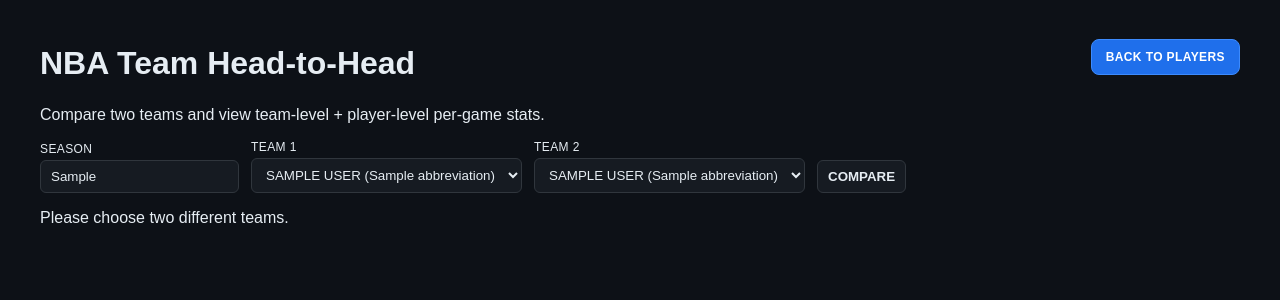
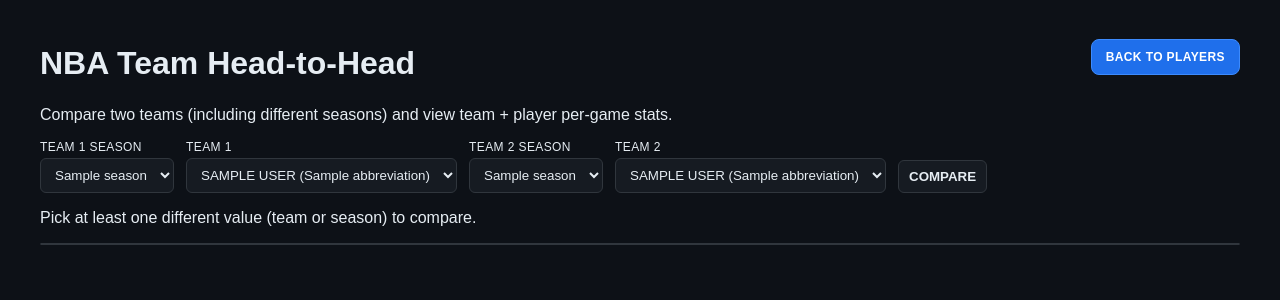
Before and after one commit to rishi-Git1/nbaTest, a FastAPI app: template app/templates/head_to_head.html in a window 1280 px wide. Shown: the top 300 px of the page. Run offline with FastAPI, Linux system fonts and the light colour scheme; the template is opened without the code that fills it: most values are stand-ins (such as "Sample title", 1, 10 or a date in 2020).

Commit message:
add better head to head and new stats

```diff
--- a/app/main.py
+++ b/app/main.py
@@ -8,6 +8,7 @@ from app.services import (
     ALLOWED_SORT_KEYS,
     get_active_player_stats,
     get_current_season,
+    get_recent_seasons,
     get_team_vs_team,
     get_teams_directory,
     sort_rows,
@@ -48,11 +49,14 @@ def index(request: Request):
 
 @app.get("/head-to-head", response_class=HTMLResponse)
 def head_to_head_page(request: Request):
+    default_season = get_current_season()
+    seasons = get_recent_seasons()
     return templates.TemplateResponse(
         "head_to_head.html",
         {
             "request": request,
-            "default_season": get_current_season(),
+            "default_season": default_season,
+            "seasons": seasons,
             "teams": get_teams_directory(),
         },
     )
@@ -91,12 +95,13 @@ def list_players(
 
 @app.get("/api/head-to-head")
 def head_to_head(
-    season: str = Query(default_factory=get_current_season),
+    season_1: str = Query(default_factory=get_current_season),
     team1_id: int = Query(..., ge=1),
+    season_2: str = Query(default_factory=get_current_season),
     team2_id: int = Query(..., ge=1),
 ):
     try:
-        return get_team_vs_team(season=season, team1_id=team1_id, team2_id=team2_id)
+        return get_team_vs_team(season1=season_1, team1_id=team1_id, season2=season_2, team2_id=team2_id)
     except ValueError as exc:
         raise HTTPException(status_code=400, detail=str(exc)) from exc
     except Exception as exc:  # noqa: BLE001
--- a/app/static/head_to_head.js
+++ b/app/static/head_to_head.js
@@ -1,6 +1,23 @@
 const form = document.getElementById("h2h-controls");
 const statusEl = document.getElementById("h2h-status");
+const summaryEl = document.getElementById("team-summary");
 const grid = document.getElementById("comparison-grid");
+
+const METRICS = [
+  { key: "ppg", label: "PPG", lowerIsBetter: false },
+  { key: "rpg", label: "RPG", lowerIsBetter: false },
+  { key: "apg", label: "APG", lowerIsBetter: false },
+  { key: "spg", label: "SPG", lowerIsBetter: false },
+  { key: "bpg", label: "BPG", lowerIsBetter: false },
+  { key: "plus_minus", label: "+/-", lowerIsBetter: false },
+  { key: "fg_pct", label: "FG%", lowerIsBetter: false },
+  { key: "ts_pct", label: "TS%", lowerIsBetter: false },
+  { key: "ft_pct", label: "FT%", lowerIsBetter: false },
+  { key: "pf_pg", label: "FOULS/G", lowerIsBetter: true },
+  { key: "tov_pg", label: "TOV/G", lowerIsBetter: true },
+  { key: "off_rating", label: "OFF RATING", lowerIsBetter: false },
+  { key: "def_rating", label: "DEF RATING", lowerIsBetter: true },
+];
 
 function fmt(value) {
   if (value === null || value === undefined) return "-";
@@ -8,31 +25,64 @@ function fmt(value) {
   return `${value}`;
 }
 
-function teamCard(teamData) {
+function winnerForMetric(team1Value, team2Value, lowerIsBetter) {
+  if (team1Value === null || team1Value === undefined || team2Value === null || team2Value === undefined) {
+    return "none";
+  }
+  if (team1Value === team2Value) return "tie";
+
+  if (lowerIsBetter) {
+    return team1Value < team2Value ? "team1" : "team2";
+  }
+  return team1Value > team2Value ? "team1" : "team2";
+}
+
+function indicator(winner, side) {
+  if (winner === "tie" || winner === "none") return "•";
+  if (winner === side) return "↑";
+  return "↓";
+}
+
+function renderTeamSummary(team1, team2) {
+  const rows = METRICS.map((metric) => {
+    const v1 = team1[metric.key];
+    const v2 = team2[metric.key];
+    const winner = winnerForMetric(v1, v2, metric.lowerIsBetter);
+
+    return `
+      <tr>
+        <td class="metric-col">${metric.label}${metric.lowerIsBetter ? " (LOWER IS BETTER)" : ""}</td>
+        <td class="team-col ${winner === "team1" ? "winner" : ""}">
+          <span class="arrow">${indicator(winner, "team1")}</span>${fmt(v1)}
+        </td>
+        <td class="team-col ${winner === "team2" ? "winner" : ""}">
+          <span class="arrow">${indicator(winner, "team2")}</span>${fmt(v2)}
+        </td>
+      </tr>
+    `;
+  }).join("");
+
+  summaryEl.innerHTML = `
+    <table class="summary-table">
+      <thead>
+        <tr>
+          <th>TEAM METRIC</th>
+          <th>${team1.team_name.toUpperCase()} (${team1.season})</th>
+          <th>${team2.team_name.toUpperCase()} (${team2.season})</th>
+        </tr>
+      </thead>
+      <tbody>${rows}</tbody>
+    </table>
+  `;
+}
+
+function teamPlayersCard(teamData) {
   const team = teamData.summary;
-  const players = teamData.players || [];
-  const topPlayers = players.slice(0, 12);
+  const players = (teamData.players || []).slice(0, 12);
 
   return `
     <article class="card">
-      <h2>${team.team_name} (${team.abbreviation})</h2>
-
-      <table class="mini-table">
-        <tbody>
-          <tr><th>GP</th><td>${fmt(team.gp)}</td></tr>
-          <tr><th>PPG</th><td>${fmt(team.ppg)}</td></tr>
-          <tr><th>RPG</th><td>${fmt(team.rpg)}</td></tr>
-          <tr><th>APG</th><td>${fmt(team.apg)}</td></tr>
-          <tr><th>SPG</th><td>${fmt(team.spg)}</td></tr>
-          <tr><th>BPG</th><td>${fmt(team.bpg)}</td></tr>
-          <tr><th>+/-</th><td>${fmt(team.plus_minus)}</td></tr>
-          <tr><th>FG%</th><td>${fmt(team.fg_pct)}</td></tr>
-          <tr><th>TS%</th><td>${fmt(team.ts_pct)}</td></tr>
-          <tr><th>FT%</th><td>${fmt(team.ft_pct)}</td></tr>
-          <tr><th>FOULS/G</th><td>${fmt(team.pf_pg)}</td></tr>
-        </tbody>
-      </table>
-
+      <h2>${team.team_name} (${team.abbreviation}) - ${team.season}</h2>
       <h3>ACTIVE PLAYERS (SORTED BY PPG)</h3>
       <div class="table-wrap">
         <table class="players-table">
@@ -48,8 +98,8 @@ function teamCard(teamData) {
           </thead>
           <tbody>
             ${
-              topPlayers.length
-                ? topPlayers
+              players.length
+                ? players
                     .map(
                       (player) => `
                   <tr>
@@ -74,11 +124,14 @@ function teamCard(teamData) {
 
 async function loadComparison() {
   const params = new URLSearchParams(new FormData(form));
+  const season1 = params.get("season_1");
   const team1 = params.get("team1_id");
+  const season2 = params.get("season_2");
   const team2 = params.get("team2_id");
 
-  if (team1 === team2) {
-    statusEl.textContent = "Please choose two different teams.";
+  if (team1 === team2 && season1 === season2) {
+    statusEl.textContent = "Pick at least one different value (team or season) to compare.";
+    summaryEl.innerHTML = "";
     grid.innerHTML = "";
     return;
   }
@@ -93,10 +146,12 @@ async function loadComparison() {
     }
 
     const payload = await res.json();
-    grid.innerHTML = `${teamCard(payload.team_1)}${teamCard(payload.team_2)}`;
-    statusEl.textContent = `Loaded ${payload.team_1.summary.team_name} vs ${payload.team_2.summary.team_name} for ${payload.meta.season}.`;
+    renderTeamSummary(payload.team_1.summary, payload.team_2.summary);
+    grid.innerHTML = `${teamPlayersCard(payload.team_1)}${teamPlayersCard(payload.team_2)}`;
+    statusEl.textContent = `Loaded ${payload.team_1.summary.team_name} (${payload.meta.season_1}) vs ${payload.team_2.summary.team_name} (${payload.meta.season_2}).`;
   } catch (error) {
     statusEl.textContent = `Failed to load comparison: ${error}`;
+    summaryEl.innerHTML = "";
     grid.innerHTML = "";
   }
 }
--- a/app/static/styles.css
+++ b/app/static/styles.css
@@ -121,3 +121,40 @@ td:nth-child(2) {
     flex-direction: column;
   }
 }
+
+
+#team-summary {
+  margin: 10px 0 16px;
+}
+
+.summary-table {
+  width: 100%;
+  border-collapse: collapse;
+  background: #161b22;
+}
+
+.summary-table th,
+.summary-table td {
+  padding: 8px;
+  border-bottom: 1px solid #30363d;
+}
+
+.summary-table .metric-col {
+  text-align: left;
+  font-weight: 700;
+}
+
+.summary-table .team-col {
+  text-align: right;
+}
+
+.summary-table .team-col.winner {
+  color: #7ee787;
+  font-weight: 700;
+}
+
+.arrow {
+  display: inline-block;
+  width: 14px;
+  margin-right: 6px;
+}
--- a/app/templates/head_to_head.html
+++ b/app/templates/head_to_head.html
@@ -12,12 +12,16 @@
         <h1>NBA Team Head-to-Head</h1>
         <a class="nav-button" href="/">BACK TO PLAYERS</a>
       </div>
-      <p>Compare two teams and view team-level + player-level per-game stats.</p>
+      <p>Compare two teams (including different seasons) and view team + player per-game stats.</p>
 
       <form id="h2h-controls">
         <label>
-          SEASON
-          <input id="season" name="season" value="{{ default_season }}" />
+          TEAM 1 SEASON
+          <select id="season_1" name="season_1" required>
+            {% for season in seasons %}
+            <option value="{{ season }}" {% if season == default_season %}selected{% endif %}>{{ season }}</option>
+            {% endfor %}
+          </select>
         </label>
 
         <label>
@@ -25,6 +29,15 @@
           <select id="team1_id" name="team1_id" required>
             {% for team in teams %}
             <option value="{{ team.id }}">{{ team.full_name.upper() }} ({{ team.abbreviation }})</option>
+            {% endfor %}
+          </select>
+        </label>
+
+        <label>
+          TEAM 2 SEASON
+          <select id="season_2" name="season_2" required>
+            {% for season in seasons %}
+            <option value="{{ season }}" {% if loop.index == 2 %}selected{% endif %}>{{ season }}</option>
             {% endfor %}
           </select>
         </label>
@@ -41,8 +54,9 @@
         <button type="submit">COMPARE</button>
       </form>
 
-      <p id="h2h-status">Select teams to compare.</p>
+      <p id="h2h-status">Select teams and seasons to compare.</p>
 
+      <section id="team-summary" class="table-wrap"></section>
       <section class="comparison-grid" id="comparison-grid"></section>
     </main>
 
```
Also changed, not shown: app/services.py (+76 -40 lines), README.md.
